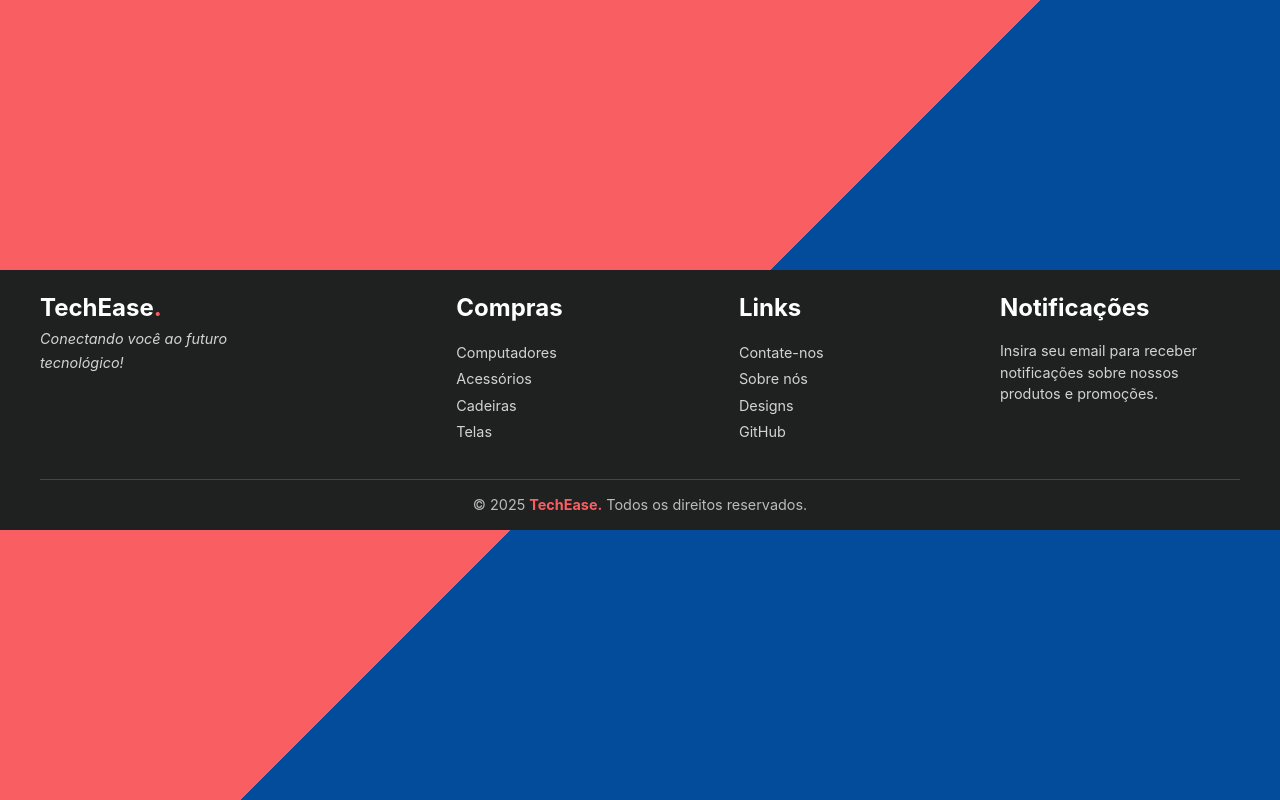
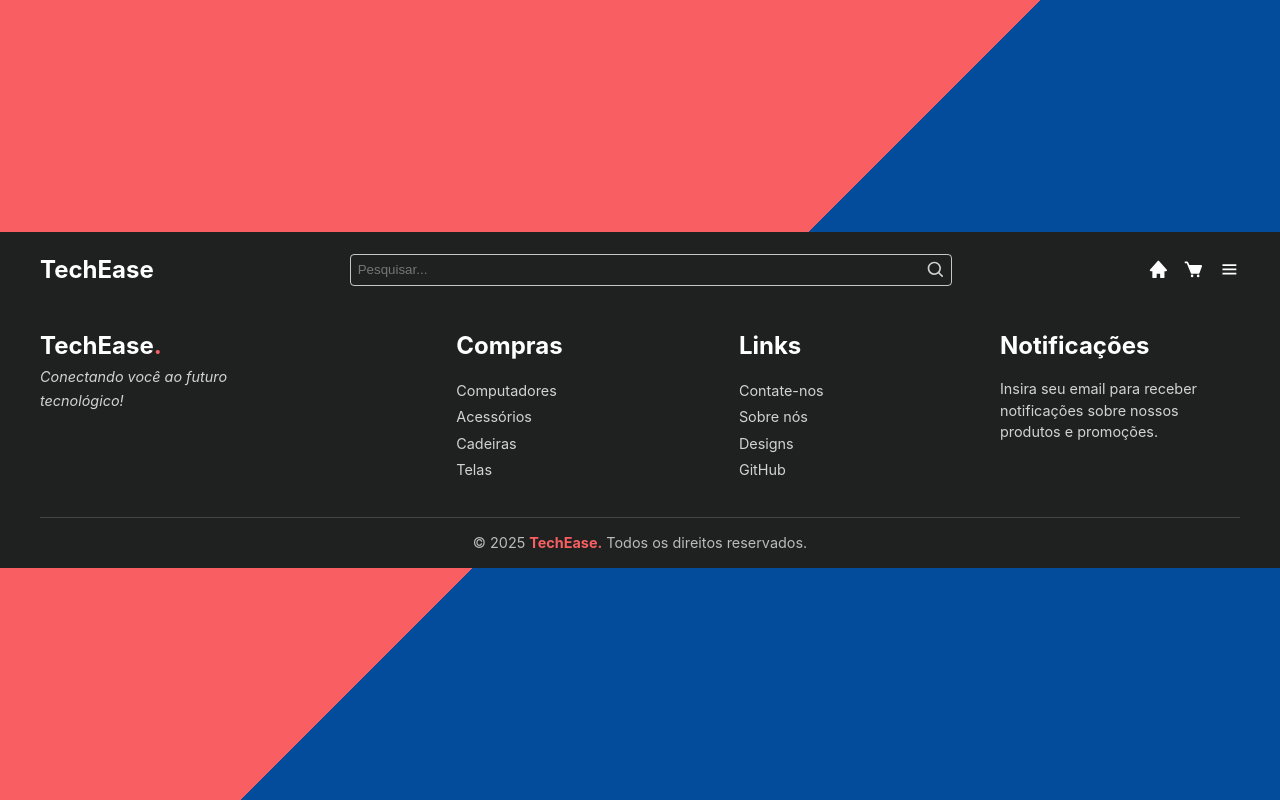
Before and after one commit to alisonssns/TechEase, a React (Vite) app: page / in a window 1280 px wide. Built offline with nearby package versions, Linux system fonts and the light colour scheme.

Commit message:
Visual do header

```diff
--- a/src/App.css
+++ b/src/App.css
@@ -1,3 +1,21 @@
 #root {
   width: 100%;
 }
+
+input{
+  outline: none;
+}
+
+b {
+  color: #F95F62;
+}
+
+h2 {
+  font-size: 1.5rem;
+  margin: 0;
+}
+
+ul{
+  list-style: none;
+  padding: 0;
+}
--- a/src/Sandbox.tsx
+++ b/src/Sandbox.tsx
@@ -1,9 +1,13 @@
 import "./App.css";
+import Header from './components/layout/header/Header'
 import Footer from './components/layout/footer/Footer'
 
 function Sandbox() {
     return (
+        <>
+        <Header/>
         <Footer/>
+        </>
     );
 }
 
--- a/src/components/layout/header/Header.tsx
+++ b/src/components/layout/header/Header.tsx
@@ -0,0 +1,21 @@
+import styles from '../../styles/Header.module.css'
+import SearchBar from './SearchBar'
+import { BiSolidHome as Home, BiSolidCart as Cart, BiMenu as Menu } from 'react-icons/bi'
+
+function Header() {
+    return (
+        <header>
+            <section>
+                <h2>TechEase</h2>
+                <SearchBar />
+                <div className={styles.links}>
+                    <Home />
+                    <Cart />
+                    <Menu />
+                </div>
+            </section>
+        </header>
+    )
+}
+
+export default Header
--- /dev/null
+++ b/src/components/layout/header/SearchBar.tsx
@@ -0,0 +1,16 @@
+import styles from '../../styles/Header.module.css'
+import { BiSearch as Search } from 'react-icons/bi'
+
+function SearchBar() {
+    return (
+        <form className={styles.searchBarHolder}>
+            <input type='text' className={styles.searchBar} placeholder='Pesquisar...' />
+            <label className={styles.searchButton}>
+                <input type="submit" className='hide'/>
+                <Search />
+            </label>
+        </form>
+    )
+}
+
+export default SearchBar
--- a/src/components/styles/Footer.module.css
+++ b/src/components/styles/Footer.module.css
@@ -12,22 +12,8 @@ footer {
     border-bottom: 1px solid #ffffff2b;
 }
 
-b {
-    color: #F95F62;
-}
-
 .column{
     max-width: 20%;
-}
-
-.column h2 {
-    font-size: 1.5rem;
-    margin: 0;
-}
-
-.column ul{
-    list-style: none;
-    padding: 0;
 }
 
 .column ul li,
--- a/src/components/styles/Header.module.css
+++ b/src/components/styles/Header.module.css
@@ -0,0 +1,56 @@
+header{
+    background-color: #1F2120;
+    width: 100%;
+    color: #fff;
+}
+
+section{
+    display: flex;
+    justify-content: space-between;
+    align-items: center;
+    text-align: center;
+    margin: 0 40px;
+    padding: 20px 0;
+}
+
+.links{
+    display: flex;
+    gap: 15px;
+    font-size: 1.3em;
+}
+
+.links *{
+    cursor: pointer;
+}
+
+.searchBarHolder{
+    justify-content: center;
+    align-items: center;
+    display: flex;
+    border: 0.5px solid #ffffffbd;
+    border-radius: 4px;
+    width: 50%;
+    height: 30px;
+}
+
+.searchBar{
+    width: 95%;
+    text-indent: 5px;
+}
+
+.searchButton{
+    height: 100%;
+    width: 5%;
+    display: flex;
+    justify-content: center;
+    align-items: center;
+    cursor: pointer;
+    opacity: 0.8;
+    font-size: 20px;
+}
+
+input{
+    background-color: transparent;
+    border: none;
+    height: 100%;
+}
```
